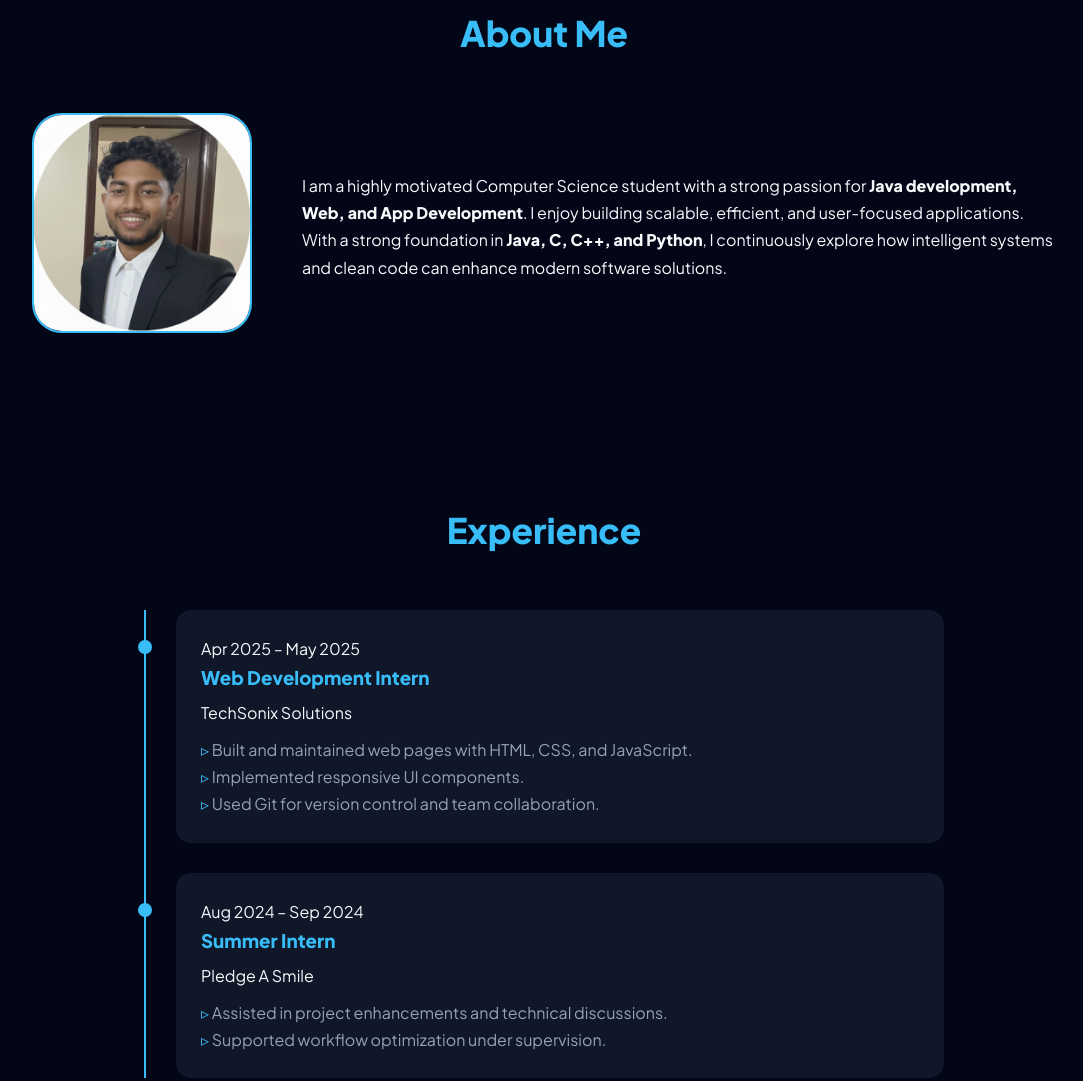
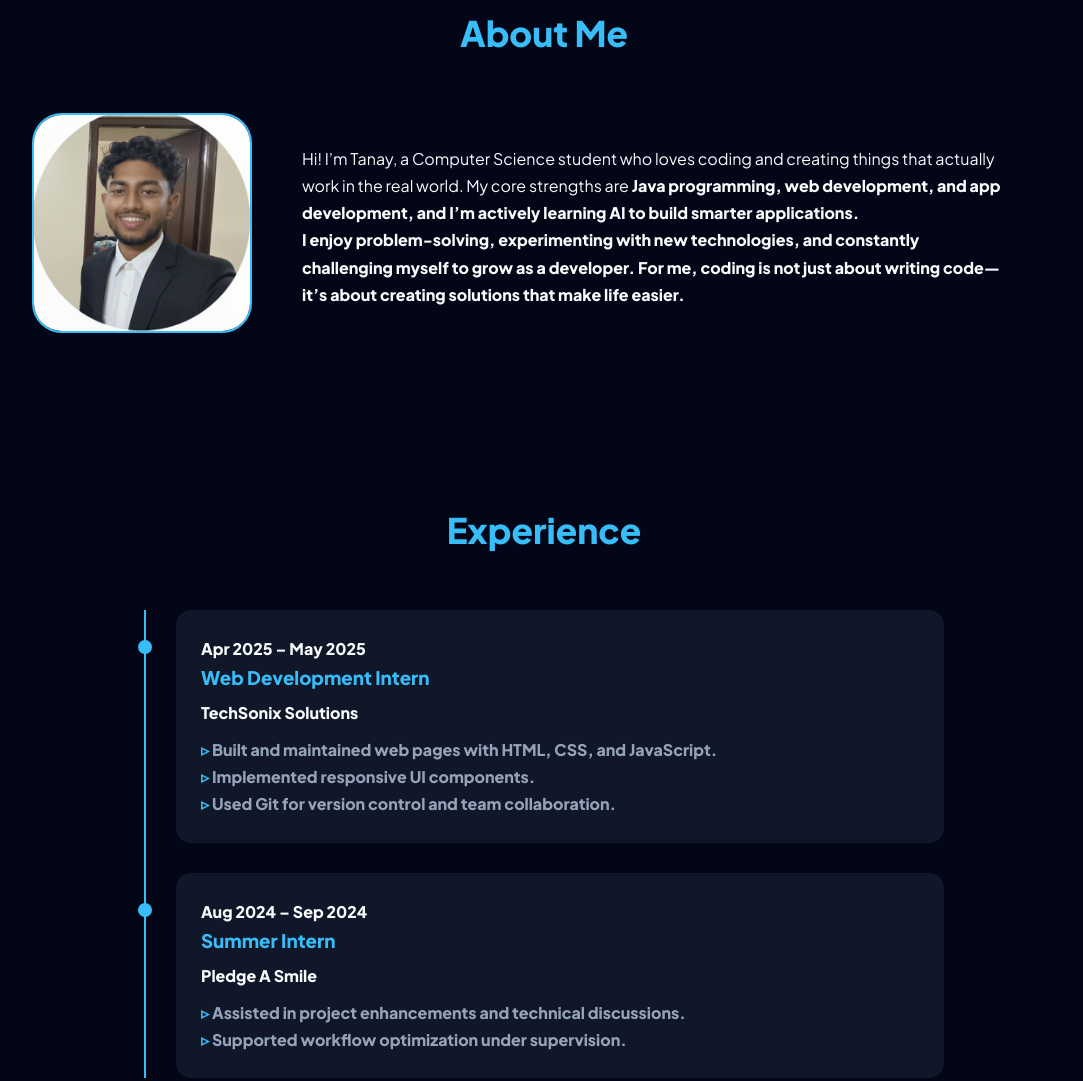
Before and after one commit to Tanay2Ghate/Tanays-portfolio, a plain HTML site: page index.html in a window 1280 px wide. Shown: the part 877-1958 px from the top of the page, without its empty margins (96-1179 px from the left). Drawn offline with nearby package versions, Linux system fonts and the light colour scheme.

Commit message:
Update index.html

```diff
--- a/index.html
+++ b/index.html
@@ -33,13 +33,13 @@
       </div>
       <div class="about-text" data-aos="fade-left">
         <p>
-          I am a highly motivated Computer Science student with a strong passion
-          for <strong>Java development, Web, and App Development</strong>. I enjoy building scalable,
-          efficient, and user-focused applications.
+          Hi! I’m Tanay, a Computer Science student who loves coding and creating things that actually work in the real world.
+          My core strengths are <strong> Java programming, web development, and  app development<strong>,
+          and I’m actively learning AI to build smarter applications.
         </p>
         <p>
-          With a strong foundation in <strong>Java, C, C++, and Python</strong>, I continuously explore
-          how intelligent systems and clean code can enhance modern software solutions.
+        I enjoy problem-solving, experimenting with new technologies, and constantly challenging myself to grow as a developer.
+          For me, coding is not just about writing code—it’s about creating solutions that make life easier.
         </p>
       </div>
     </div>
```
